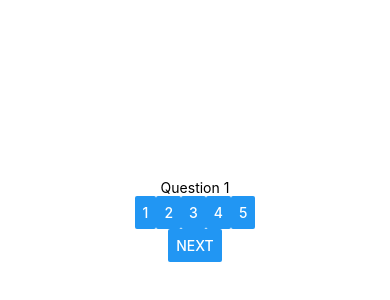
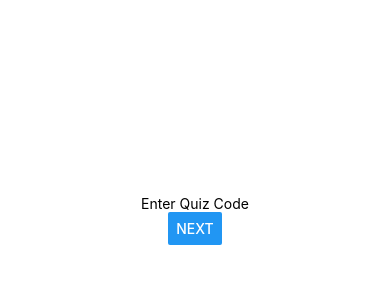
Before and after one commit to janahmedprg/learner.ai, a React Native app: screen /QuizStart in a window 390 px wide. Shown: the part 202-502 px from the top of the page. Built offline with nearby package versions, Linux system fonts and the light colour scheme.

Commit message:
quiz input system

```diff
--- a/App.js
+++ b/App.js
@@ -6,7 +6,7 @@ import Home from "./components/Home";
 import Login from "./components/Login";
 import SignUp from "./components/SignUp";
 import SignUpSuccess from "./components/SignUpSuccess";
-import QuizStart from "./components/QuizStart";
+import QuizStart, { Quiz } from "./components/QuizStart";
 
 const Stack = createStackNavigator();
 
@@ -24,6 +24,7 @@ export default function App() {
         <Stack.Screen name="SignUp" component={SignUp} />
         <Stack.Screen name="SignUpSuccess" component={SignUpSuccess} />
         <Stack.Screen name="QuizStart" component={QuizStart} />
+        <Stack.Screen name="Quiz" component={Quiz} />
       </Stack.Navigator>
     </NavigationContainer>
   );
--- a/components/QuizStart.js
+++ b/components/QuizStart.js
@@ -112,7 +112,8 @@ function QuestionRouter({questionsData , quizId}) {
   )
 }
 
-function Quiz({questionsData, quizId}) {
+export function Quiz(props) {
+  const {questionsData, quizId} = props.route.params
   return (
     <QuestionRouter
       questionsData={questionsData}
@@ -125,32 +126,29 @@ function Quiz({questionsData, quizId}) {
 
 //
 
-export default function QuizStart() {
+export default function QuizStart({navigation}) {
 
+  //todo: fetch tis from the backend based on quiz code
   const sampleQuestionsData = {
     questions: [
       "How satisfied are you?",
       "How much",
       "Third Question",
       "Fourth Question"
-    ]
+    ],
+    quizId: "123"
   }
-
-  const quizId = "123"
+  const quizId = sampleQuestionsData.quizId //todo get rid of quizId prop and just use one in questionsdata
 
 
   return (
-    // <View style={styles.container}>
-    //   <Text style={styles.text}>Enter Quiz Code</Text>
-    //   <Button
-    //     title="Go to Details"
-    //     onPress={() => navigation.navigate("Main")}
-    //   />
-    // </View>
-    <Quiz
-      questionsData={sampleQuestionsData}
-      quizId={quizId}
-    ></Quiz>
+    <View style={styles.container}>
+      <Text>Enter Quiz Code</Text>
+      <Button
+        title="Next"
+        onPress={() => navigation.navigate("Quiz", {questionsData: sampleQuestionsData, quizId: quizId})}
+      />
+    </View>
   );
 }
 
```
